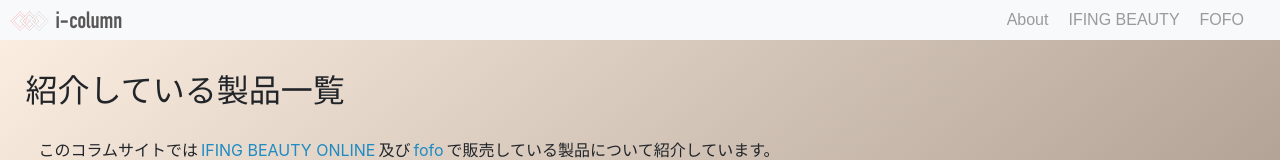
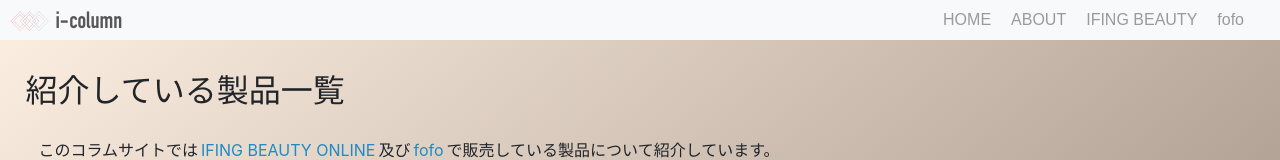
Before and after one commit to rfujiwar23/i-column-invade, a Nuxt app: page /about in a window 1280 px wide. Shown: the top 160 px of the page. Built offline with nearby package versions, Linux system fonts and the light colour scheme.

Commit message:
routes and external urls

```diff
--- a/components/Top.vue
+++ b/components/Top.vue
@@ -10,30 +10,11 @@
       <div class="collapse navbar-collapse" id="navbarNavDropdown">
         <ul class="navbar-nav ml-auto">
           <li class="nav-item">
-            <nuxt-link to="/about">About</nuxt-link>
+            <nuxt-link to="/">HOME</nuxt-link>
+            <nuxt-link to="/about">ABOUT</nuxt-link>
+            <a href="http://ifing-beauty.com/">IFING BEAUTY</a>
+            <a href="http://ifing-beauty.com/">fofo</a>
           </li>
-
-          <li class="nav-item">
-            <!-- <a class="nav-link" href="http://ifing-beauty.com/" target="_blank">IFING BEAUTY ONLINE</a> -->
-            <nuxt-link to="http://ifing-beauty.com/">IFING BEAUTY</nuxt-link>
-          </li>
-          <li class="nav-item">
-            <!-- <a class="nav-link" href="#" target="_blank">FOFO</a> -->
-            <nuxt-link to="http://ifing-beauty.com/">FOFO</nuxt-link>
-          </li>
-          <!-- <li class="nav-item">
-            <a class="nav-link" href="https://www.ifing.com" target="_blank">IFING</a>
-          </li> -->
-          <!-- <li class="nav-item dropdown">
-            <a class="nav-link dropdown-toggle" href="#" id="navbarDropdownMenuLink" data-toggle="dropdown" aria-haspopup="true" aria-expanded="false">
-              カテゴリ
-            </a>
-            <div class="dropdown-menu" aria-labelledby="navbarDropdownMenuLink">
-              <span class="dropdown-item" v-for="category in categories" :key="category" @click="handleMenuClick(category)">
-                {{category}}
-              </span>
-            </div>
-          </li> -->
         </ul>
       </div>
     </nav>
@@ -54,9 +35,10 @@
 
 .navbar-nav {
   .nav-item {
-    margin-right:20px;
+
     a {
       color:#9a9a9a;
+      margin-right:20px;
     }
   }
 }
```
